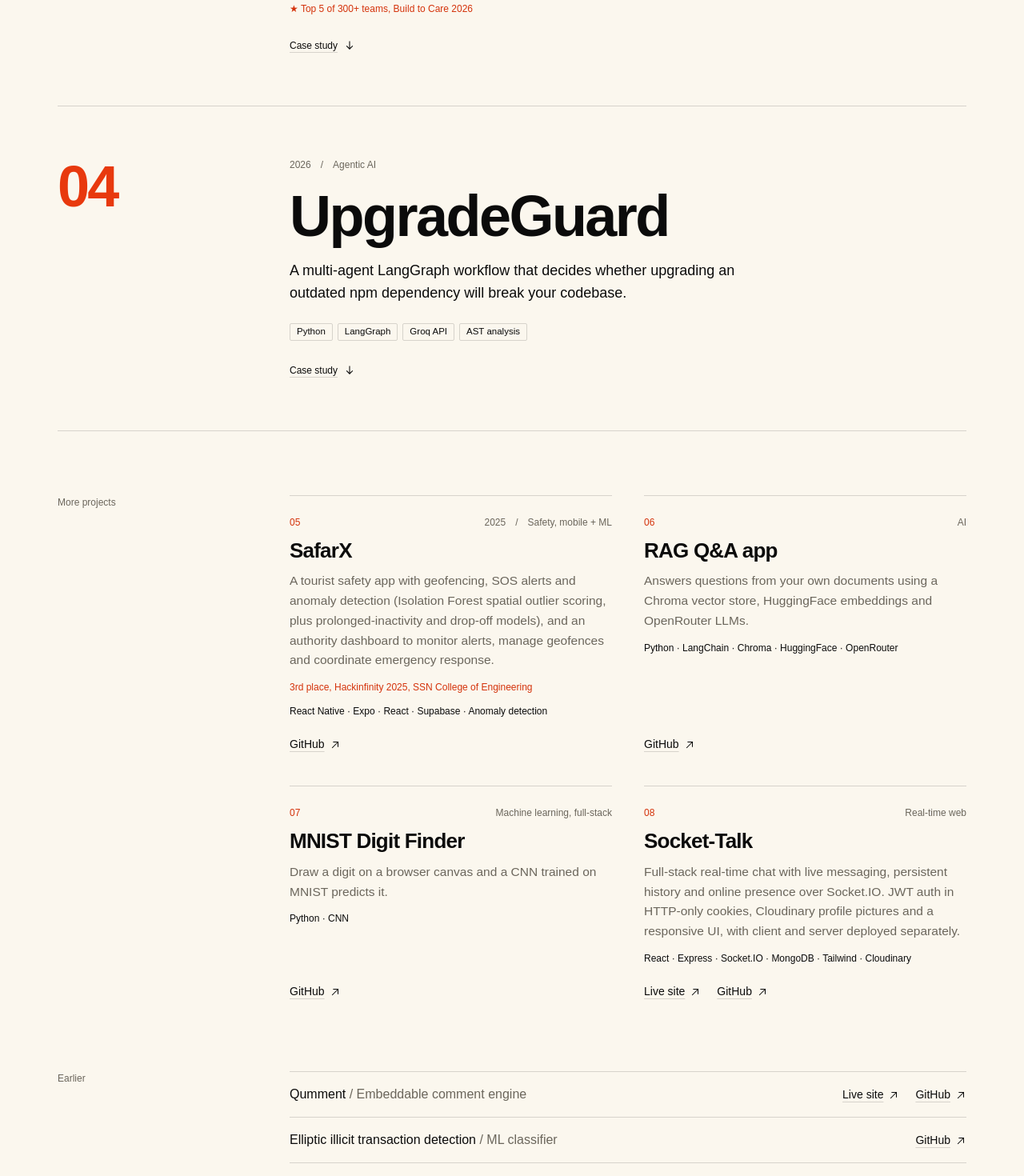
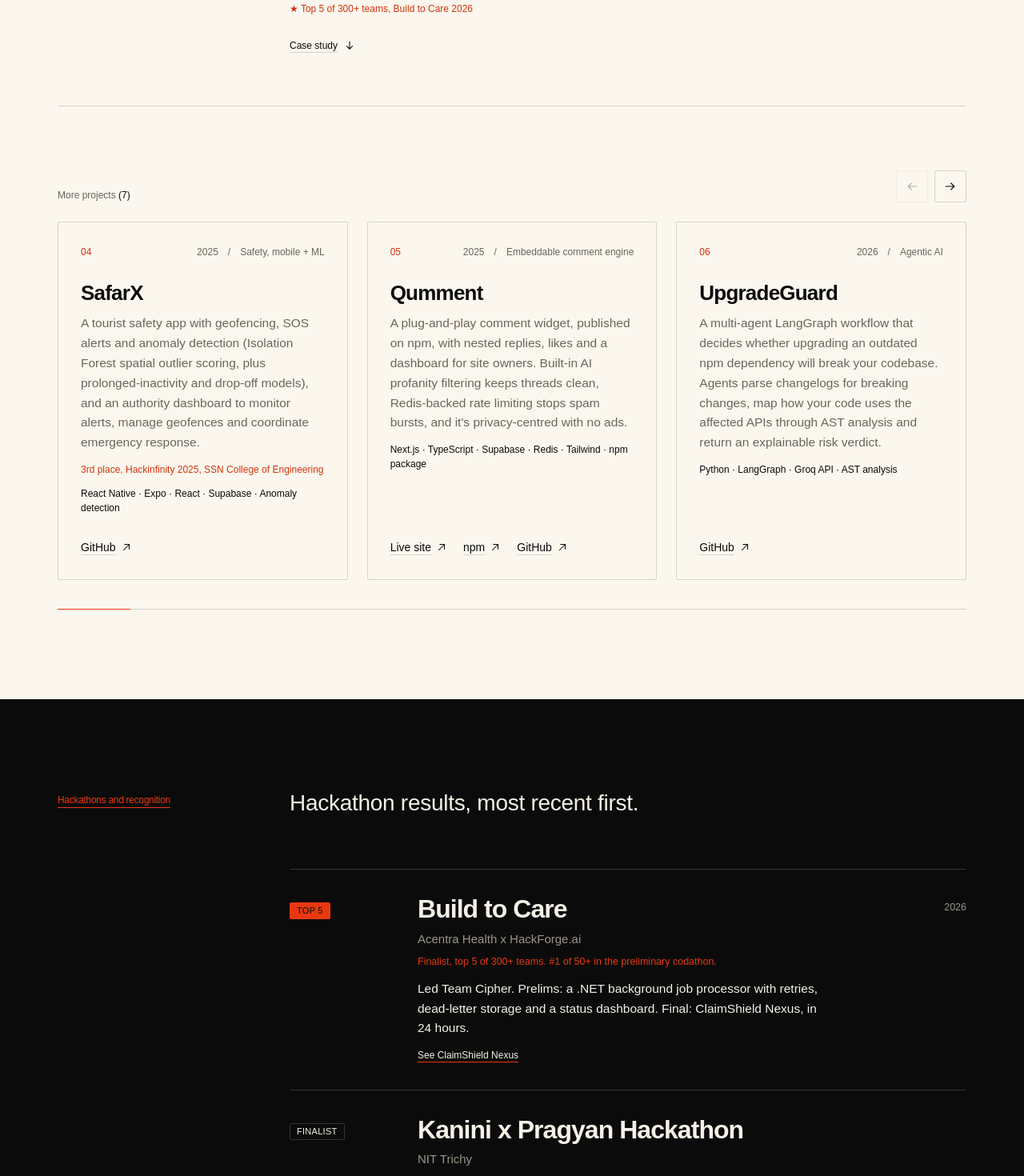
Before and after one commit to jeffreysolomon123/jeffreysolomon, a Next.js app: page / in a window 1280 px wide. Shown: the part 3220-4690 px from the top of the page at 80% size. Built offline with nearby package versions, Linux system fonts and the light colour scheme; a web font is replaced by a local one.

Commit message:
feat: combine more and earlier projects into a carousel and expand project details
Move UpgradeGuard and Qumment into the carousel, add descriptions for
Qumment, RAG, MNIST and Elliptic, and add npm and GitHub links.

```diff
--- a/src/app/globals.css
+++ b/src/app/globals.css
@@ -73,6 +73,14 @@
   }
 }
 
+/* Hide the scrollbar on horizontal tracks that have their own controls. */
+@utility no-scrollbar {
+  scrollbar-width: none;
+  &::-webkit-scrollbar {
+    display: none;
+  }
+}
+
 @media (prefers-reduced-motion: reduce) {
   html {
     scroll-behavior: auto;
--- a/src/components/Projects.tsx
+++ b/src/components/Projects.tsx
@@ -6,6 +6,7 @@
 import { ChipList } from "./ui/Chip";
 import { Arrow } from "./ui/Icons";
 import { Reveal } from "./ui/Reveal";
+import { Carousel } from "./ui/Carousel";
 import { ProjectDetail } from "./ProjectDetail";
 
 const num = (i: number) => String(i + 1).padStart(2, "0");
@@ -30,10 +31,11 @@
 }
 
 function Links({ project }: { project: Project }) {
-  const { github, live } = project.links;
-  if (!github && !live) return null;
+  const { github, live, npm } = project.links;
+  if (!github && !live && !npm) return null;
   const items = [
     live && { href: live, label: "Live site" },
+    npm && { href: npm, label: "npm" },
     github && { href: github, label: "GitHub" },
   ].filter((x): x is { href: string; label: string } => Boolean(x));
   return (
@@ -104,20 +106,24 @@
   );
 }
 
-function Entry({ project, index }: { project: Project; index: number }) {
+function Entry({ project, index, earlier }: { project: Project; index: number; earlier?: boolean }) {
   return (
-    <article id={`project-${project.slug}`} className="group flex h-full flex-col gap-3 border-t border-line pt-6 pb-10">
+    <article
+      id={`project-${project.slug}`}
+      className="group flex h-full flex-col gap-3 rounded-[2px] border border-line p-6 transition-colors hover:border-fg md:p-7"
+    >
       <div className="flex items-baseline justify-between gap-4">
         <span className="font-mono text-[12px] text-label">{num(index)}</span>
-        <Meta project={project} />
+        {earlier ? <p className="font-mono text-[12px] text-muted">Earlier</p> : <Meta project={project} />}
       </div>
-      <h3 className="font-display text-[26px] leading-[1.1] font-bold tracking-[-0.03em] transition-colors group-hover:text-accent-deep">
+      <h3 className="mt-4 font-display text-[26px] leading-[1.1] font-bold tracking-[-0.03em] transition-colors group-hover:text-accent-deep">
         {project.title}
       </h3>
-      <p className="max-w-[52ch] text-[15.5px] leading-[1.6] text-muted">{project.summary}</p>
+      {earlier && <p className="font-mono text-[12px] text-muted">{project.category}</p>}
+      {project.summary && <p className="text-[15.5px] leading-[1.6] text-muted">{project.summary}</p>}
       {project.award && <p className="font-mono text-[12px] text-label">{project.award}</p>}
       {project.stack.length > 0 && <p className="font-mono text-[12px] text-fg">{project.stack.join(" · ")}</p>}
-      <div className="mt-auto pt-2">
+      <div className="mt-auto pt-4">
         <Links project={project} />
       </div>
     </article>
@@ -147,37 +153,21 @@
           ))}
         </div>
 
-        <div className="mt-20 grid grid-cols-12 gap-x-6">
-          <h3 className="col-span-12 mb-8 font-mono text-[12px] text-muted md:col-span-3">More projects</h3>
-          <ul className="col-span-12 grid gap-x-10 sm:grid-cols-2 md:col-span-9">
-            {rest.map((p, i) => (
-              <Reveal as="li" key={p.slug}>
-                <Entry project={p} index={flagships.length + i} />
-              </Reveal>
-            ))}
-          </ul>
-        </div>
-
-        {archive.length > 0 && (
-          <div className="mt-12 grid grid-cols-12 gap-x-6">
-            <h3 className="col-span-12 mb-4 font-mono text-[12px] text-muted md:col-span-3">Earlier</h3>
-            <ul className="col-span-12 border-b border-line md:col-span-9">
-              {archive.map((a) => (
-                <li
+        <Reveal className="mt-20">
+          <Carousel label="More projects">
+            {[
+              ...rest.map((p, i) => <Entry key={p.slug} project={p} index={flagships.length + i} />),
+              ...archive.map((a, i) => (
+                <Entry
                   key={a.slug}
-                  id={`project-${a.slug}`}
-                  className="flex flex-wrap items-baseline justify-between gap-x-6 gap-y-2 border-t border-line py-4"
-                >
-                  <p className="text-[16px]">
-                    <span className="font-medium">{a.title}</span>
-                    <span className="text-muted"> / {a.category}</span>
-                  </p>
-                  <Links project={{ ...a, summary: "", stack: [] }} />
-                </li>
-              ))}
-            </ul>
-          </div>
-        )}
+                  project={{ summary: "", stack: [], ...a }}
+                  index={flagships.length + rest.length + i}
+                  earlier
+                />
+              )),
+            ]}
+          </Carousel>
+        </Reveal>
       </Container>
     </Band>
   );
--- /dev/null
+++ b/src/components/ui/Carousel.tsx
@@ -0,0 +1,81 @@
+"use client";
+
+import { Children, useCallback, useEffect, useRef, useState } from "react";
+import { Arrow } from "./Icons";
+
+type Props = { label: string; children: React.ReactNode };
+
+/** Horizontal scroll-snap track with prev/next buttons and a progress bar. Native scrolling, so touch and trackpads just work. */
+export function Carousel({ label, children }: Props) {
+  const trackRef = useRef<HTMLUListElement>(null);
+  const [state, setState] = useState({ canPrev: false, canNext: true, progress: 0 });
+
+  const update = useCallback(() => {
+    const el = trackRef.current;
+    if (!el) return;
+    const max = el.scrollWidth - el.clientWidth;
+    setState({
+      canPrev: el.scrollLeft > 4,
+      canNext: el.scrollLeft < max - 4,
+      progress: max > 0 ? el.scrollLeft / max : 1,
+    });
+  }, []);
+
+  useEffect(() => {
+    const el = trackRef.current;
+    if (!el) return;
+    update();
+    el.addEventListener("scroll", update, { passive: true });
+    window.addEventListener("resize", update);
+    return () => {
+      el.removeEventListener("scroll", update);
+      window.removeEventListener("resize", update);
+    };
+  }, [update]);
+
+  const page = (dir: 1 | -1) => {
+    const el = trackRef.current;
+    if (!el) return;
+    const reduce = window.matchMedia("(prefers-reduced-motion: reduce)").matches;
+    el.scrollBy({ left: dir * el.clientWidth * 0.9, behavior: reduce ? "auto" : "smooth" });
+  };
+
+  const buttonClass =
+    "flex size-10 items-center justify-center rounded-[2px] border border-line text-fg transition-colors hover:border-fg hover:bg-fg hover:text-[var(--band-bg)] disabled:pointer-events-none disabled:opacity-30";
+
+  return (
+    <div>
+      <div className="mb-6 flex items-end justify-between gap-6">
+        <h3 className="font-mono text-[12px] text-muted">
+          {label} <span className="text-fg">({Children.count(children)})</span>
+        </h3>
+        <div className="flex gap-2">
+          <button type="button" onClick={() => page(-1)} disabled={!state.canPrev} aria-label="Previous projects" className={buttonClass}>
+            <Arrow className="size-4 rotate-180" />
+          </button>
+          <button type="button" onClick={() => page(1)} disabled={!state.canNext} aria-label="Next projects" className={buttonClass}>
+            <Arrow className="size-4" />
+          </button>
+        </div>
+      </div>
+
+      <ul
+        ref={trackRef}
+        tabIndex={0}
+        aria-label={label}
+        className="no-scrollbar relative -mx-4 flex snap-x snap-mandatory scroll-px-4 gap-4 overflow-x-auto overscroll-x-contain px-4 pb-1 sm:-mx-6 sm:scroll-px-6 sm:px-6 lg:mx-0 lg:scroll-px-0 lg:gap-6 lg:px-0"
+      >
+        {Children.map(children, (child) => (
+          <li className="w-[85%] shrink-0 snap-start sm:w-[calc((100%-1rem)/2)] lg:w-[calc((100%-3rem)/3)]">{child}</li>
+        ))}
+      </ul>
+
+      <div aria-hidden="true" className="mt-8 h-px bg-line">
+        <div
+          className="h-px origin-left bg-accent transition-transform duration-200"
+          style={{ transform: `scaleX(${Math.max(state.progress, 0.08)})` }}
+        />
+      </div>
+    </div>
+  );
+}
--- a/src/data/projects.ts
+++ b/src/data/projects.ts
@@ -6,7 +6,7 @@
   category: string;
   summary: string;
   stack: string[];
-  links: { github?: string; live?: string };
+  links: { github?: string; live?: string; npm?: string };
   /** Small tag next to the year, e.g. "In development". Delete the field to hide it. */
   status?: "In development";
   /** Short recognition line, e.g. a hackathon result. */
@@ -73,23 +73,6 @@
     },
   },
   {
-    slug: "upgradeguard",
-    title: "UpgradeGuard",
-    year: "2026",
-    category: "Agentic AI",
-    summary: "A multi-agent LangGraph workflow that decides whether upgrading an outdated npm dependency will break your codebase.",
-    stack: ["Python", "LangGraph", "Groq API", "AST analysis"],
-    // TODO(jeffrey): add the UpgradeGuard repo link.
-    links: {},
-    flagship: true,
-    detail: {
-      approach:
-        "Agents split the work into changelog parsing, AST-based usage analysis and risk matching: they read changelogs for breaking-change signals and statically analyse how the codebase uses the affected APIs. Groq (gpt-oss-120b) handles the low-latency reasoning.",
-      outcome:
-        "A structured, explainable upgrade-risk verdict that replaces reading changelogs by hand.",
-    },
-  },
-  {
     slug: "safarx",
     title: "SafarX",
     year: "2025",
@@ -101,21 +84,53 @@
     award: "3rd place, Hackinfinity 2025, SSN College of Engineering",
   },
   {
+    slug: "qumment",
+    title: "Qumment",
+    year: "2025",
+    category: "Embeddable comment engine",
+    summary:
+      "A plug-and-play comment widget, published on npm, with nested replies, likes and a dashboard for site owners. Built-in AI profanity filtering keeps threads clean, Redis-backed rate limiting stops spam bursts, and it's privacy-centred with no ads.",
+    stack: ["Next.js", "TypeScript", "Supabase", "Redis", "Tailwind", "npm package"],
+    links: {
+      live: "https://qumment.vercel.app",
+      npm: "https://www.npmjs.com/package/qumment",
+      github: "https://github.com/jeffreysolomon123/Qumment",
+    },
+  },
+  {
+    slug: "upgradeguard",
+    title: "UpgradeGuard",
+    year: "2026",
+    category: "Agentic AI",
+    summary:
+      "A multi-agent LangGraph workflow that decides whether upgrading an outdated npm dependency will break your codebase. Agents parse changelogs for breaking changes, map how your code uses the affected APIs through AST analysis and return an explainable risk verdict.",
+    stack: ["Python", "LangGraph", "Groq API", "AST analysis"],
+    links: { github: "https://github.com/jeffreysolomon123/UpgradeGuard" },
+    detail: {
+      approach:
+        "Agents split the work into changelog parsing, AST-based usage analysis and risk matching: they read changelogs for breaking-change signals and statically analyse how the codebase uses the affected APIs. Groq (gpt-oss-120b) handles the low-latency reasoning.",
+      outcome:
+        "A structured, explainable upgrade-risk verdict that replaces reading changelogs by hand.",
+    },
+  },
+  {
     slug: "rag-qa",
     title: "RAG Q&A app",
-    // TODO(jeffrey): add year for the RAG Q&A app.
-    category: "AI",
-    summary: "Answers questions from your own documents using a Chroma vector store, HuggingFace embeddings and OpenRouter LLMs.",
+    year: "2025",
+    category: "AI, retrieval",
+    summary:
+      "Answers questions from your own documents. Sources are chunked, embedded with all-MiniLM-L6-v2 and stored in Chroma. Each query retrieves the top matches, refuses when relevance is too low, and has an OpenRouter LLM answer from that context with its sources.",
     stack: ["Python", "LangChain", "Chroma", "HuggingFace", "OpenRouter"],
     links: { github: "https://github.com/jeffreysolomon123/RAG" },
   },
   {
     slug: "mnist-digit-finder",
     title: "MNIST Digit Finder",
-    // TODO(jeffrey): add year and the full stack for MNIST Digit Finder.
+    year: "2026",
     category: "Machine learning, full-stack",
-    summary: "Draw a digit on a browser canvas and a CNN trained on MNIST predicts it.",
-    stack: ["Python", "CNN"],
+    summary:
+      "Draw a digit on a browser canvas and a CNN predicts it in real time. The Keras model reaches about 99% validation accuracy on MNIST, and a FastAPI backend crops and resizes each drawing to 28×28 before returning the digit with a confidence score.",
+    stack: ["Python", "TensorFlow", "Keras", "FastAPI", "NumPy", "Pillow"],
     links: { github: "https://github.com/jeffreysolomon123/MNIST-Digit-Finder-using-CNN" },
   },
   {
@@ -133,18 +148,16 @@
   },
 ];
 
-/** Older projects, shown as a compact "Earlier" list. */
-export const archive: Pick<Project, "slug" | "title" | "category" | "links">[] = [
-  {
-    slug: "qumment",
-    title: "Qumment",
-    category: "Embeddable comment engine",
-    links: { live: "https://qumment.vercel.app", github: "https://github.com/jeffreysolomon123/Qumment" },
-  },
+/** Older projects, shown at the end of the carousel tagged "Earlier". */
+export const archive: (Pick<Project, "slug" | "title" | "category" | "links"> &
+  Partial<Pick<Project, "summary" | "stack">>)[] = [
   {
     slug: "elliptic",
     title: "Elliptic illicit transaction detection",
     category: "ML classifier",
+    summary:
+      "Flags illicit Bitcoin transactions in the 203k-transaction Elliptic dataset. After cleaning, dropping unlabelled rows and keeping outliers as fraud signal, a grid-searched KNN classifier reaches 94% accuracy with 98% recall on illicit transactions.",
+    stack: ["Python", "scikit-learn", "pandas", "Seaborn"],
     links: { github: "https://github.com/jeffreysolomon123/elliptic-illicit-detection" },
   },
 ];
```
